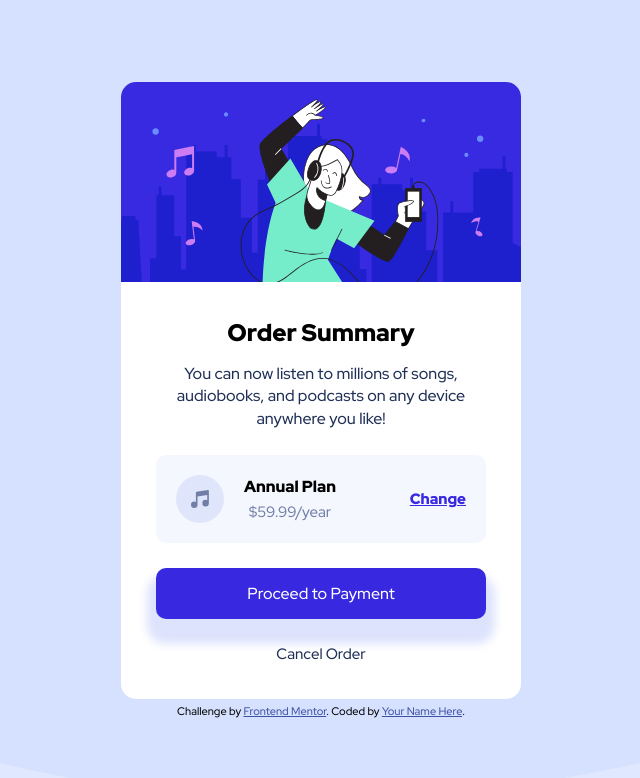
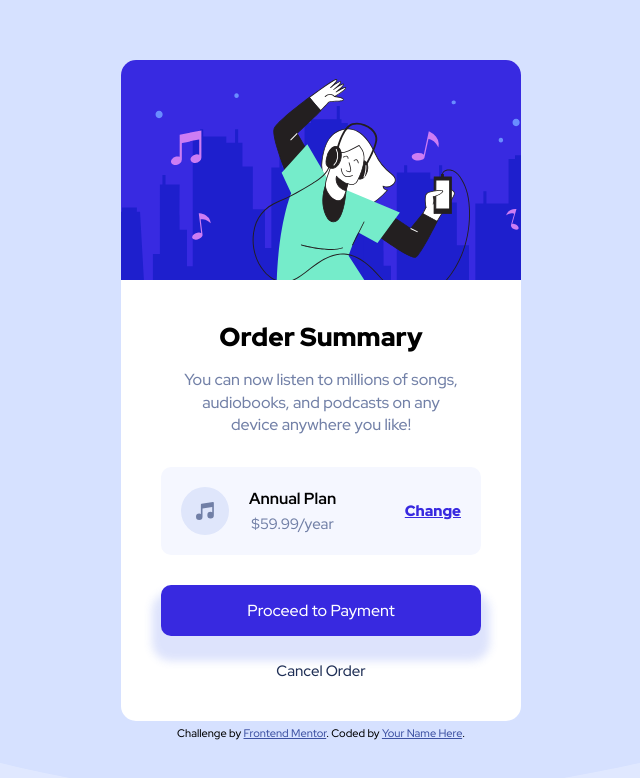
Before and after one commit to m0nagamal/order-summary-component-main, a plain HTML site: page index.html in a window 1280 px wide. Shown: the whole page, without its empty margins (319-959 px from the left). Drawn offline with Linux system fonts and the light colour scheme.

Commit message:
Updated the css master file

```diff
--- a/css/master.css
+++ b/css/master.css
@@ -45,14 +45,14 @@ main .content {
 }
 
 main .content figure {
-    height: 200px;
+    height: 220px;
     width: 100%;
     background-image: url(../images/illustration-hero.svg);
     background-size: cover;
 }
 
 main .content section {
-    padding: 35px;
+    padding: 40px;
 }
 
 @media (max-width: 768px) {
@@ -66,7 +66,7 @@ main .content .details {
 }
 
 main .content .details h1 {
-    font-size: 24px;
+    font-size: 26px;
     font-weight: 900;
     margin-bottom: 15px;
 }
@@ -75,14 +75,14 @@ main .content .details p {
     font-weight: 500;
     font-size: 16px;
     line-height: 1.4;
-    color: hsl(223, 47%, 23%);
+    color: hsl(224, 23%, 55%);
 }
 
 main .content .price {
     display: flex;
     align-items: center;
     background-color: hsl(225, 100%, 98%);
-    margin: 25px 0;
+    margin: 30px 0;
     padding: 20px;
     border-radius: 10px;
     -webkit-border-radius: 10px;
@@ -103,7 +103,7 @@ main .content .info {
 }
 
 main .content .info p {
-    font-weight: 900;
+    font-weight: 700;
     margin-bottom: 4px;
 }
 
```
